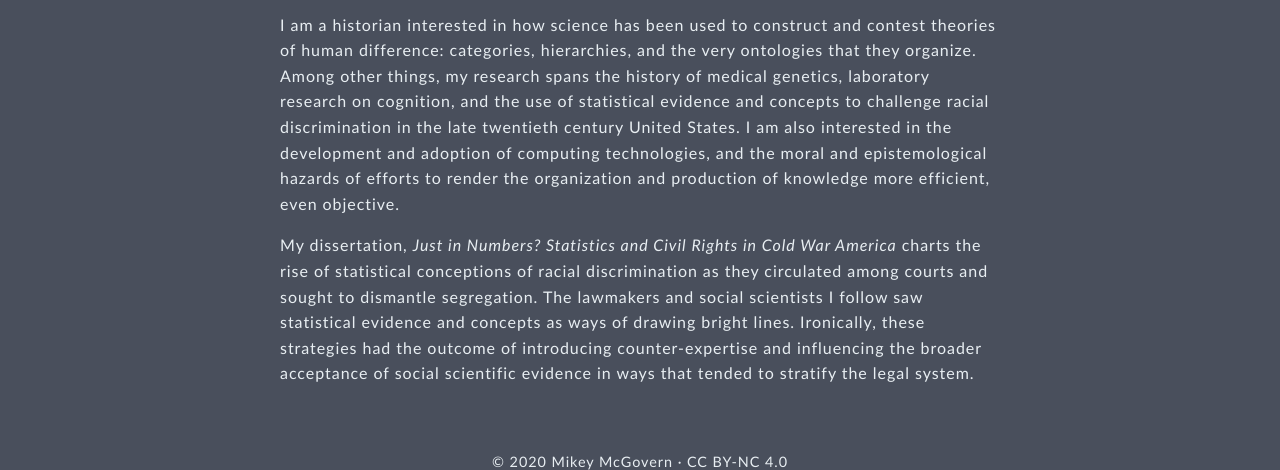
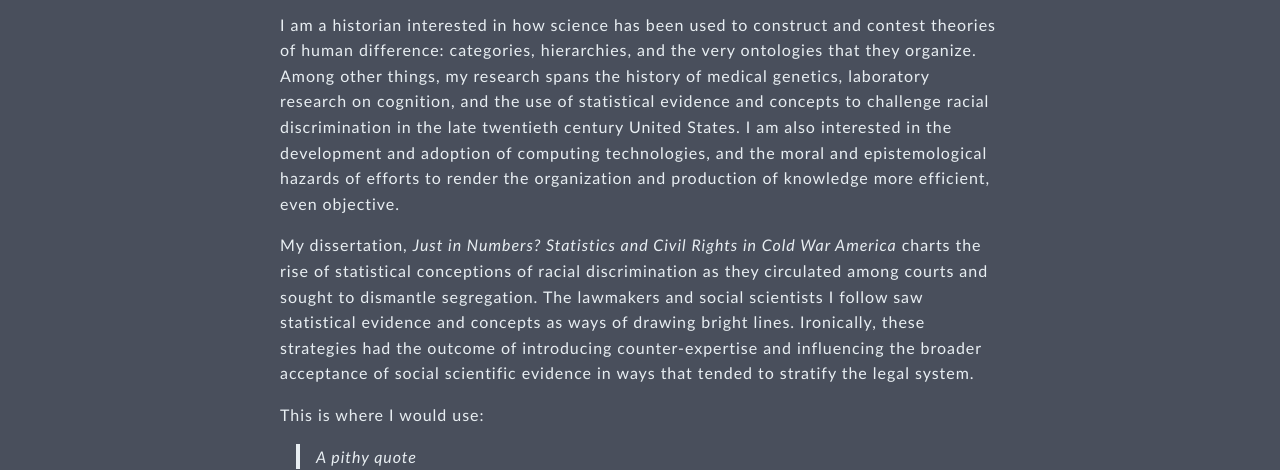
Before and after one commit to mikeymcgovern/mikeymcgovern.github.io, a plain HTML site: page about/index.html in a window 1280 px wide. Shown: the part 157-627 px from the top of the page. Drawn offline with Linux system fonts and the light colour scheme.

Commit message:
set up deploy process

```diff
--- a/about/index.html
+++ b/about/index.html
@@ -11,7 +11,7 @@
 <meta itemprop="description" content="I am a historian interested in how science has been used to construct and contest theories of human difference: categories, hierarchies, and the very ontologies that they organize. Among other things, my research spans the history of medical genetics, laboratory research on cognition, and the use of statistical evidence and concepts to challenge racial discrimination in the late twentieth century United States. I am also interested in the development and adoption of computing technologies, and the moral and epistemological hazards of efforts to render the organization and production of knowledge more efficient, even objective.">
 <meta itemprop="datePublished" content="2020-08-14T14:43:02-04:00" />
 <meta itemprop="dateModified" content="2020-08-14T14:43:02-04:00" />
-<meta itemprop="wordCount" content="171">
+<meta itemprop="wordCount" content="180">
 
 
 
@@ -71,6 +71,10 @@
 		<div class="content">
 			<p>I am a historian interested in how science has been used to construct and contest theories of human difference: categories, hierarchies, and the very ontologies that they organize. Among other things, my research spans the history of medical genetics, laboratory research on cognition, and the use of statistical evidence and concepts to challenge racial discrimination in the late twentieth century United States. I am also interested in the development and adoption of computing technologies, and the moral and epistemological hazards of efforts to render the organization and production of knowledge more efficient, even objective.</p>
 <p>My dissertation, <em>Just in Numbers? Statistics and Civil Rights in Cold War America</em> charts the rise of statistical conceptions of racial discrimination as they circulated among courts and sought to dismantle segregation.  The lawmakers and social scientists I follow saw statistical evidence and concepts as ways of drawing bright lines. Ironically, these strategies had the outcome of introducing counter-expertise and influencing the broader acceptance of social scientific evidence in ways that tended to stratify the legal system.</p>
+<p>This is where I would use:</p>
+<blockquote>
+<p>A pithy quote</p>
+</blockquote>
 
 		</div>
 	</main>
```
